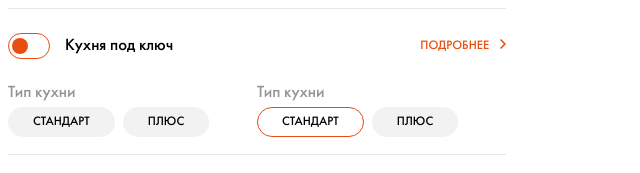
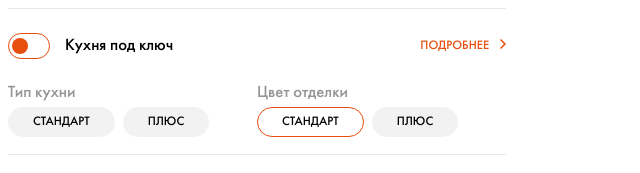
Before and after one commit to povar0305/french_rabbit, a Vue app: page / in a window 1280 px wide. Shown: the top 173 px of the page, without its empty margins (0-640 px from the left). Built offline with nearby package versions, Linux system fonts and the light colour scheme.

Commit message:
Поправила описку

```diff
--- a/src/App.vue
+++ b/src/App.vue
@@ -29,7 +29,7 @@
             <VChip></VChip>
           </div>
           <div class="kitchen__inner--col-1">
-            <p>Тип кухни</p>
+            <p>Цвет отделки</p>
             <VChip></VChip>
           </div>
         </div>
```
